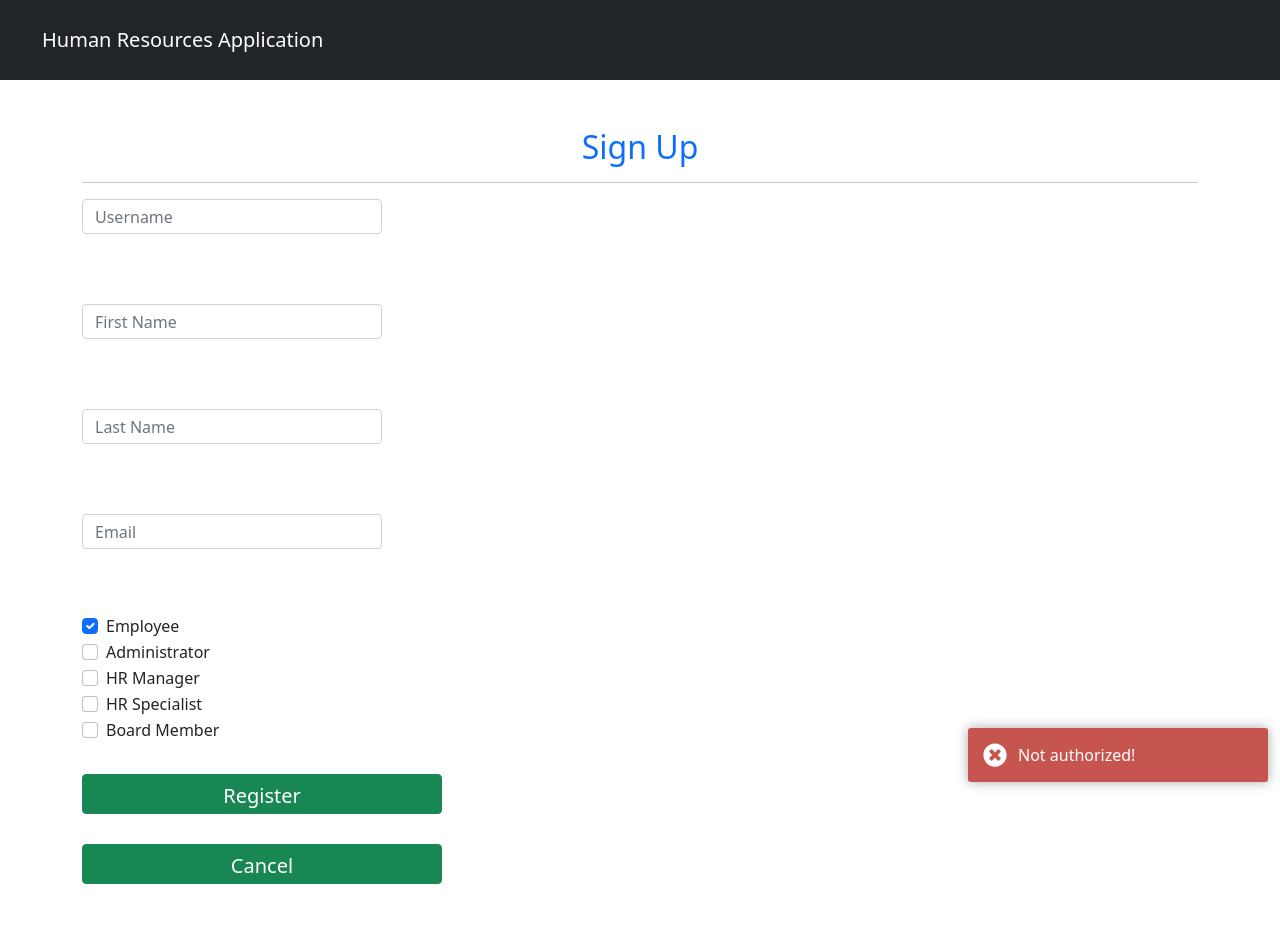
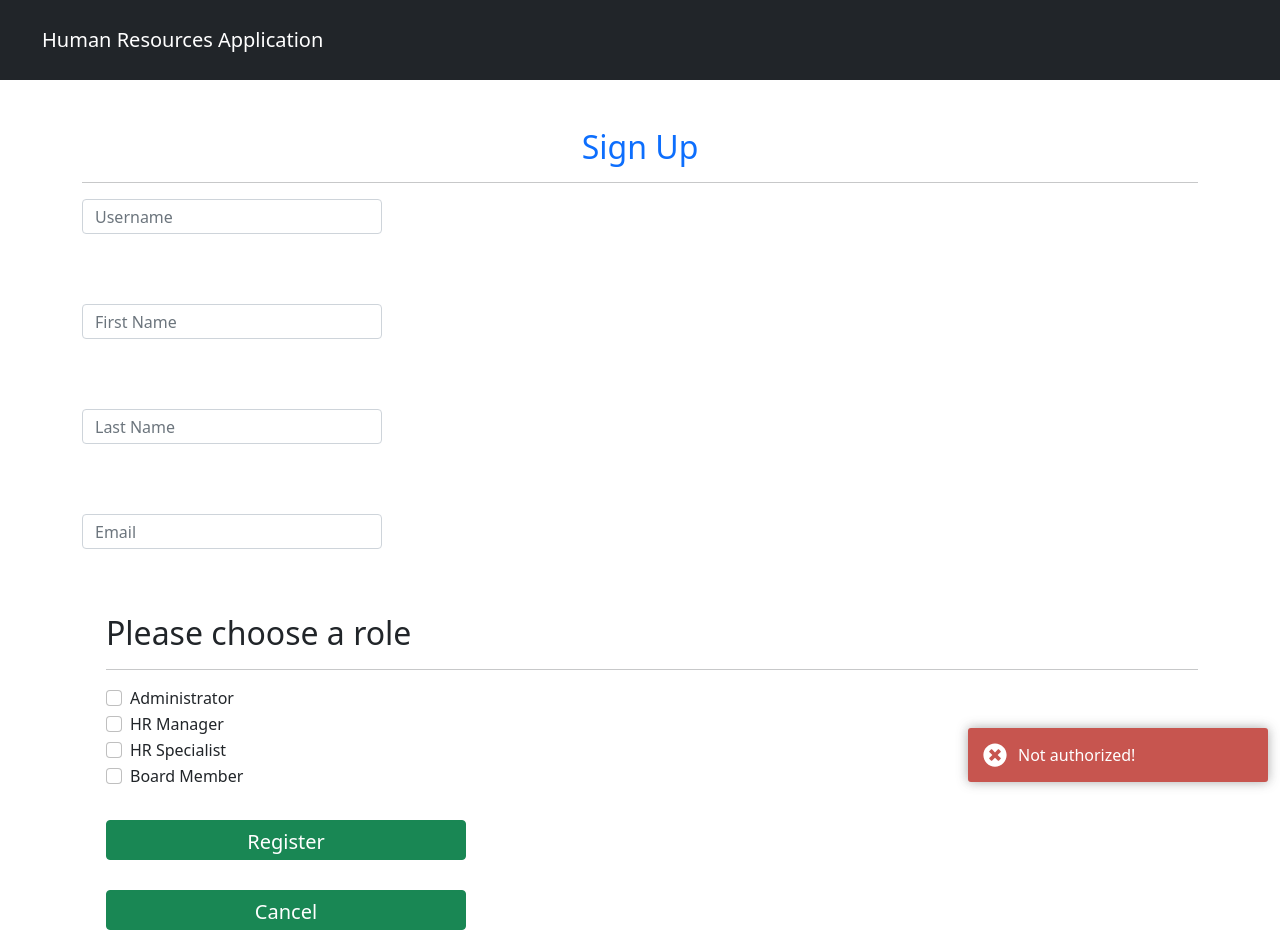
Before and after one commit to KevinShemili/HRProjectFE, an Angular app: page /register in a window 1280 px wide. Before the commit the page ends 884 px from the top, so only its background shows below. Built offline with nearby package versions, Linux system fonts and the light colour scheme.

Commit message:
added ngModel for radio buttons in register

```diff
--- a/src/app/_components/registerform/registerform.component.html
+++ b/src/app/_components/registerform/registerform.component.html
@@ -16,31 +16,32 @@
         <input type="email" class="form-control" name="email" [(ngModel)]="model.UserEmail" placeholder="Email">
     </div>
     <div class="form-check">
-        <input class="form-check-input" type="checkbox" value="" id="empCheck" checked>
-        <label class="form-check-label" for="flexCheckDefault">
-            Employee
-        </label>
-    </div>
+        <h2>Please choose a role</h2>
+        <hr>
         <div class="form-check">
-        <input class="form-check-input" type="checkbox" value="" id="adminCheck">
+            <input class="form-check-input" type="checkbox" value="false" name="adminCheck" id="adminCheck"
+                [(ngModel)]="model.isAdminCheck">
             <label class="form-check-label" for="flexCheckDefault">
                 Administrator
             </label>
         </div>
         <div class="form-check">
-        <input class="form-check-input" type="checkbox" value="" id="managerCheck">
+            <input class="form-check-input" type="checkbox" value="false" name="hrManagerCheck" id="managerCheck"
+                [(ngModel)]="model.isHRManagerCheck">
             <label class="form-check-label" for="flexCheckDefault">
                 HR Manager
             </label>
         </div>
         <div class="form-check">
-        <input class="form-check-input" type="checkbox" value="" id="specialistCheck">
+            <input class="form-check-input" type="checkbox" value="false" name="hrSpecialistCheck" id="specialistCheck"
+                [(ngModel)]="model.isHRSpecialistCheck">
             <label class="form-check-label" for="flexCheckDefault">
                 HR Specialist
             </label>
         </div>
         <div class="form-check">
-        <input class="form-check-input" type="checkbox" value="" id="boardCheck">
+            <input class="form-check-input" type="checkbox" value="false" name="boardMemberCheck" id="boardCheck"
+                [(ngModel)]="model.isBoardMemberCheck">
             <label class="form-check-label" for="flexCheckChecked">
                 Board Member
             </label>
@@ -49,4 +50,5 @@
             <button class="btn btn-success mr-2" type="submit">Register</button>
             <button class="btn btn-success mr-2" (click)="cancel()" type="submit">Cancel</button>
         </div>
+    </div>
 </form>
--- a/src/app/_components/registerform/registerform.component.ts
+++ b/src/app/_components/registerform/registerform.component.ts
@@ -14,7 +14,10 @@ export class RegisterformComponent implements OnInit {
   ngOnInit(): void {}
 
   register() {
-    console.log(this.model);
+    console.log(this.model.isAdminCheck);
+    console.log(this.model.isHRManagerCheck);
+    console.log(this.model.isHRSpecialistCheck);
+    console.log(this.model.isBoardMemberCheck);
   }
 
   cancel() {
```
Lines whose indentation alone changed are shown as unchanged.
